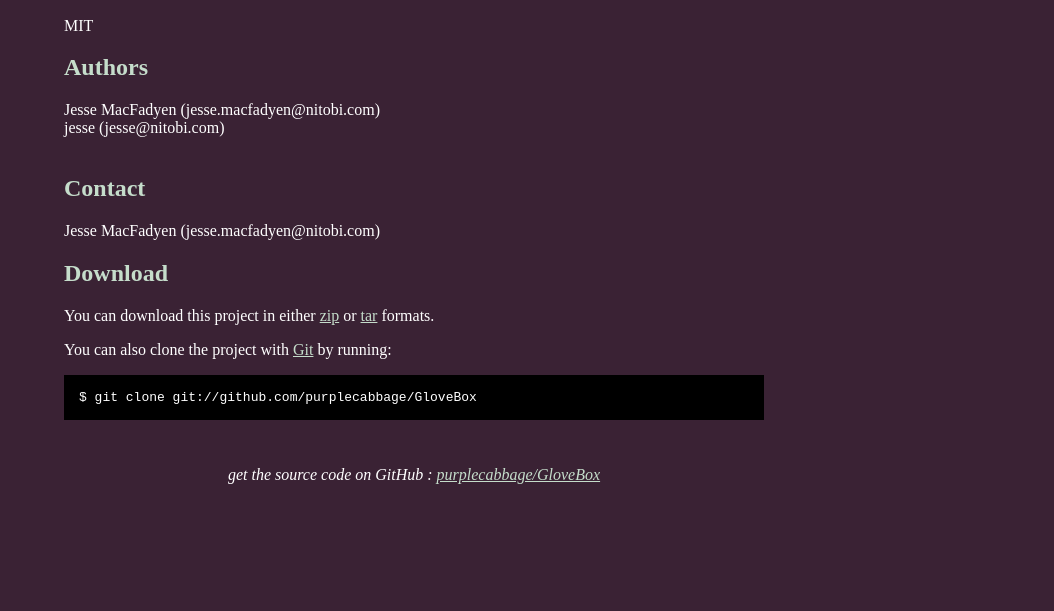
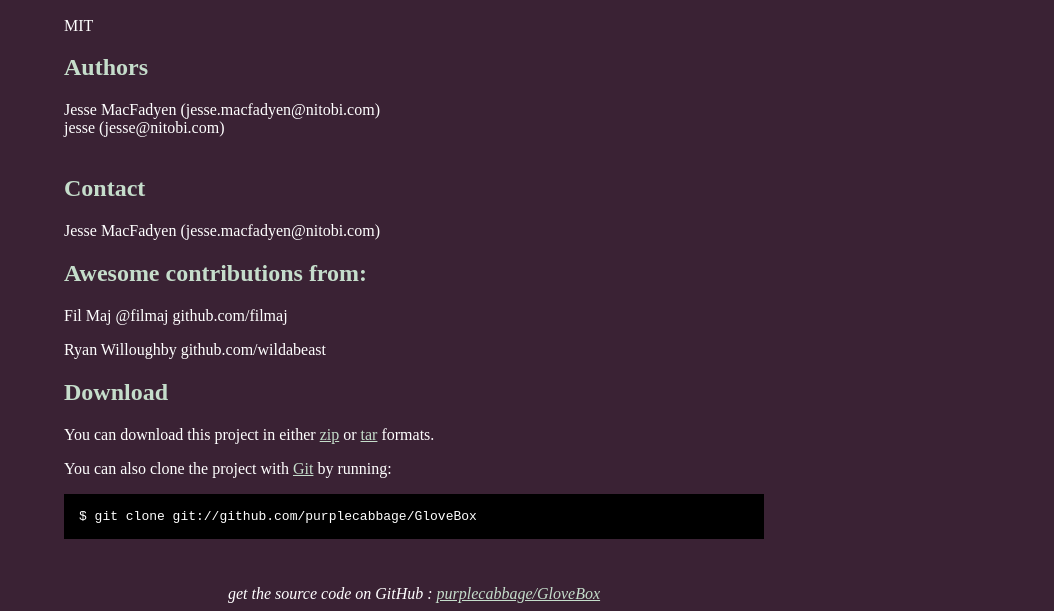
Before and after one commit to purplecabbage/GloveBox, a plain HTML site: page index.html in a window 1280 px wide. Shown: the part 327-938 px from the top of the page, without its empty margins (226-1280 px from the left). Before the commit the page ends 819 px from the top, so only its background shows below. Drawn offline with Linux system fonts and the light colour scheme.

Commit message:
added contributors Fil + Ryan to the info page

```diff
--- a/index.html
+++ b/index.html
@@ -65,7 +65,14 @@
 <br/>      </p>
 <h2>Contact</h2>
 <p>Jesse MacFadyen (jesse.macfadyen@nitobi.com)
-<br/>      </p>
+<br/>
+
+
+</p>
+
+<h2>Awesome contributions from:</h2>
+<p>Fil Maj @filmaj github.com/filmaj </p>
+<p>Ryan Willoughby github.com/wildabeast</p>
 
 
     <h2>Download</h2>
```
